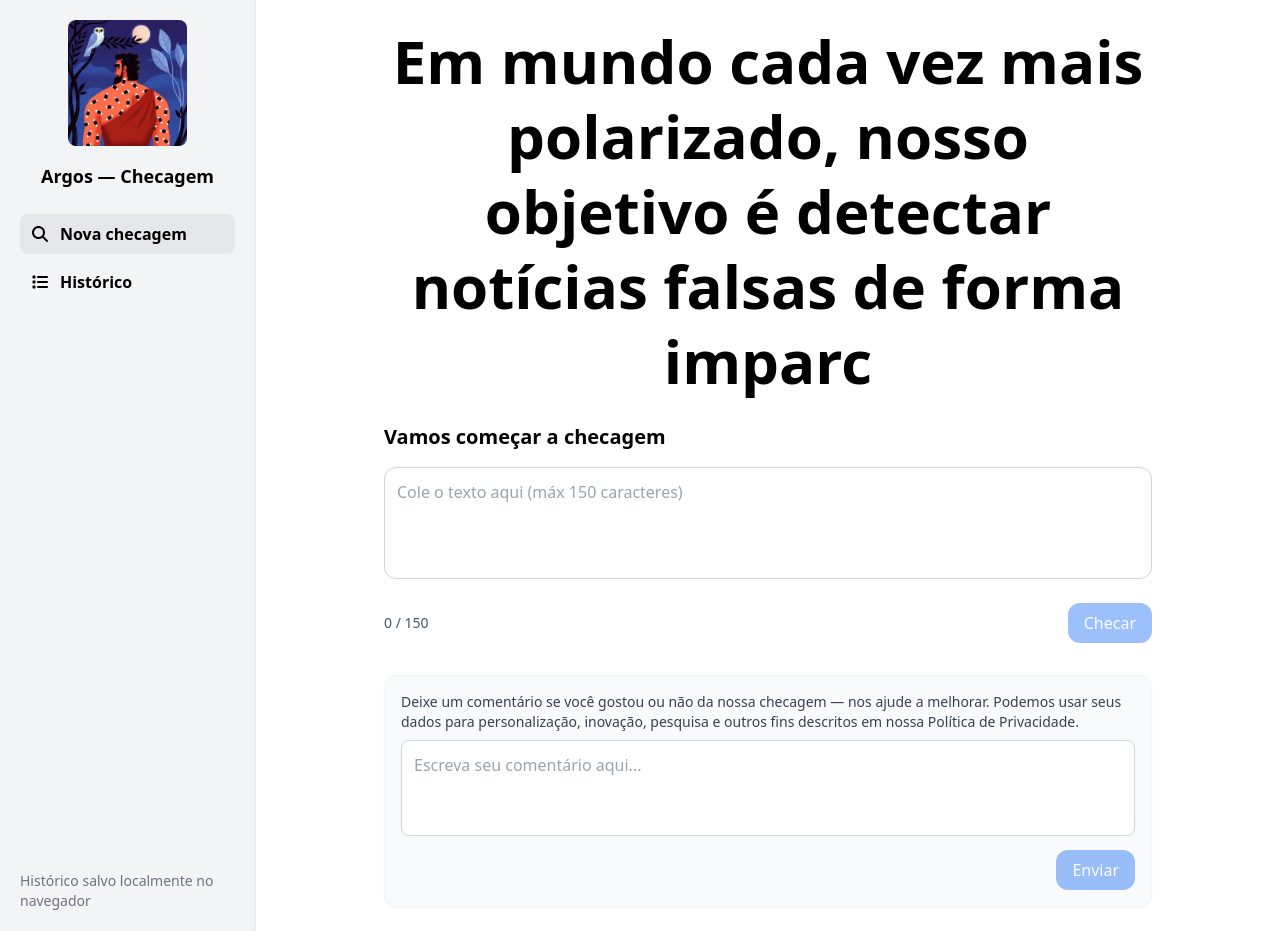
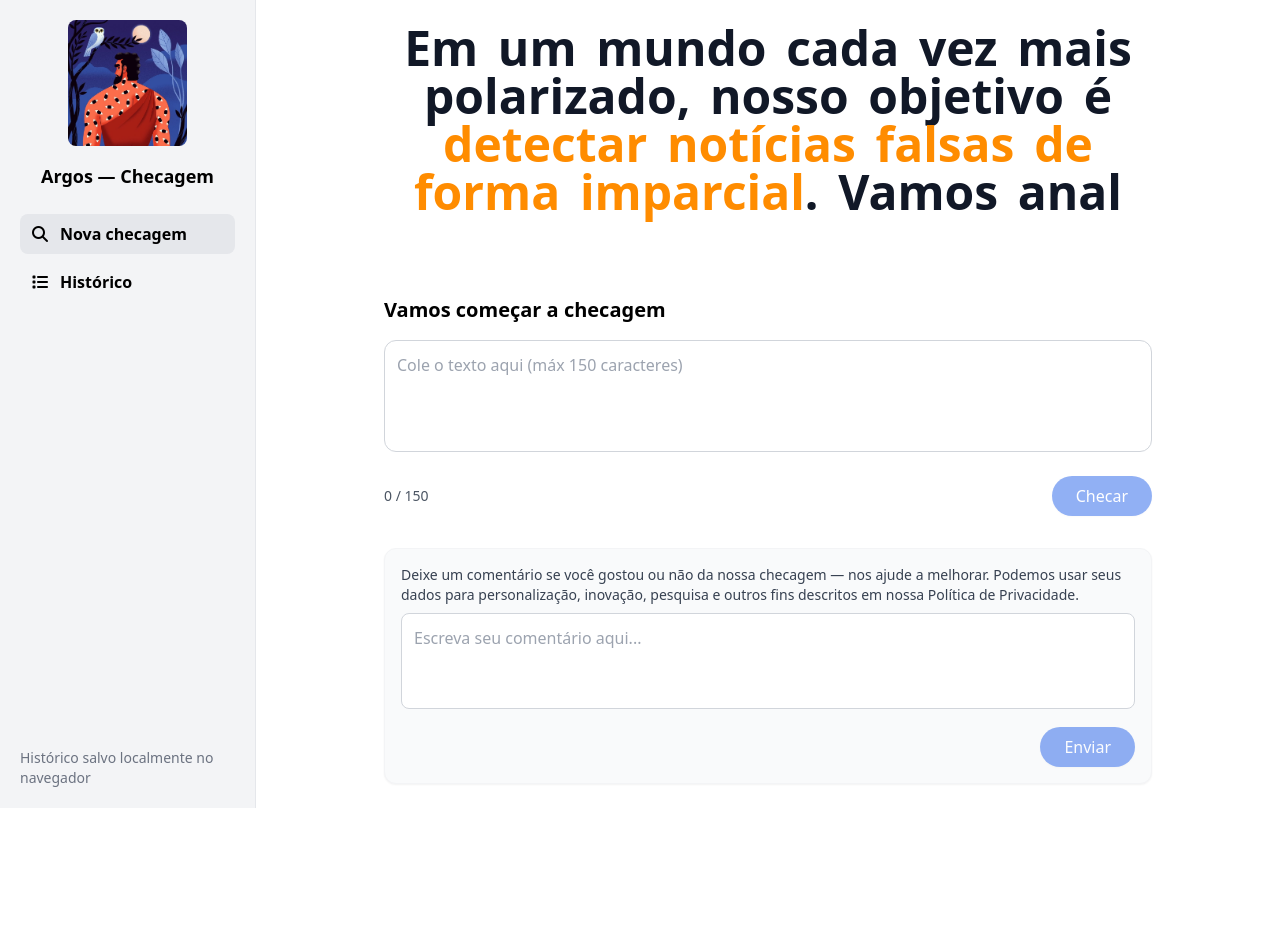
Before and after one commit to krosct/Project-ARGOS-ESS, a React (Vite) app in the folder frontend/: page / in a window 1280 px wide. After the commit the page ends 808 px from the top, so only its background shows below. Built offline with nearby package versions, Linux system fonts and the light colour scheme; no server answers.

Commit message:
Tentando Corrigir Erros Novamente

```diff
--- a/frontend/src/components/AnimatedIntro.jsx
+++ b/frontend/src/components/AnimatedIntro.jsx
@@ -3,23 +3,28 @@ import useTypewriter from "../hooks/useTypewriter";
 
 export default function AnimatedIntro() {
   const introText =
-    "Em mundo cada vez mais polarizado, nosso objetivo é detectar notícias falsas de forma imparcial, vamos analisar sua dúvida agora.";
+    "Em um mundo cada vez mais polarizado, nosso objetivo é detectar notícias falsas de forma imparcial. Vamos analisar sua dúvida agora.";
   const highlightText = "detectar notícias falsas de forma imparcial";
   const [done, setDone] = useState(false);
+
   const typed = useTypewriter(introText, {
-    speed: 60,
+    speed: 50,
     highlight: highlightText,
     onDone: () => setDone(true),
   });
 
   return (
-    <div className="w-full flex flex-col items-center">
+    <div className="w-full flex flex-col items-center mb-14">
       <div
-        className={`animated-intro text-center max-w-3xl`}
+        className="text-center max-w-3xl
+                   text-3xl md:text-5xl font-semibold leading-snug
+                   text-gray-900"
+        style={{ wordSpacing: "0.45rem" }}
         dangerouslySetInnerHTML={{ __html: typed }}
       />
+
       {!done && (
-        <div className="fixed inset-0 z-50 bg-white/0" aria-hidden="true" />
+        <div className="fixed inset-0 z-50 bg-white/0 pointer-events-none" />
       )}
     </div>
   );
--- a/frontend/src/components/CheckPanel.jsx
+++ b/frontend/src/components/CheckPanel.jsx
@@ -10,33 +10,26 @@ export default function CheckPanel() {
   const [count, setCount] = useState(0);
   const [loading, setLoading] = useState(false);
 
-  // Atualiza contador de caracteres
   React.useEffect(() => setCount(text.length), [text]);
 
   async function handleCheck() {
-    if (!text.trim() || loading) return; // evita envio vazio ou múltiplo
+    if (!text.trim() || loading) return;
 
     setLoading(true);
     setResult("Enviando para checagem...");
 
     try {
-      console.log("Enviando texto para checagem:", text);
       const check = await submitCheck(text);
 
-      if (!check || !check.id) {
-        throw new Error("Resposta inválida do servidor");
-      }
-
-      console.log("Checagem criada:", check);
+      if (!check || !check.id) throw new Error("Resposta inválida do servidor");
 
       let status = check;
-      const maxAttempts = 30; // 30 segundos de polling
+      const maxAttempts = 30;
       let attempts = 0;
 
       while (status.status !== "COMPLETED" && attempts < maxAttempts) {
         await new Promise((resolve) => setTimeout(resolve, 1000));
         status = await getCheckStatus(check.id);
-        console.log("Status atual:", status.status);
         attempts++;
       }
 
@@ -44,10 +37,10 @@ export default function CheckPanel() {
         setResult("A checagem demorou muito. Tente novamente mais tarde.");
       } else {
         setResult(status.result || status.status);
-        add(text, status.result || status.status); // atualiza histórico local
+        add(text, status.result || status.status);
       }
 
-      setText(""); // limpa o textarea após checagem
+      setText("");
     } catch (err) {
       console.error("Erro ao checar:", err);
       setResult("Erro ao checar no servidor. Tente novamente.");
@@ -65,16 +58,38 @@ export default function CheckPanel() {
         onChange={(e) => setText(e.target.value)}
         maxLength={150}
         placeholder="Cole o texto aqui (máx 150 caracteres)"
-        className="w-full p-3 rounded-xl border border-gray-300 bg-white resize-none h-28 focus:outline-none focus:ring-2 focus:ring-blue-400"
+        className="
+          w-full p-3 rounded-xl border border-gray-300
+          bg-white resize-none h-28
+          focus:outline-none focus:ring-2 focus:ring-blue-500
+        "
       />
 
       <div className="flex items-center justify-between mt-2">
         <div className="text-sm text-gray-600">{count} / 150</div>
+
         <button
           onClick={handleCheck}
           disabled={!text.trim() || loading}
-          className="px-4 py-2 bg-blue-500 hover:bg-blue-600 text-white rounded-xl disabled:opacity-50 transition-colors duration-200"
+          className={`
+            px-6 py-2
+            rounded-full
+            bg-blue-600
+            hover:bg-blue-700
+            text-white
+            font-medium
+            flex items-center gap-2
+            shadow-sm
+            transition-all duration-200
+            disabled:opacity-50 disabled:cursor-not-allowed
+            hover:shadow-md
+            ${!loading ? "hover:scale-[1.03]" : ""}
+          `}
         >
+          {loading && (
+            <span className="animate-spin w-4 h-4 border-2 border-white border-t-transparent rounded-full" />
+          )}
+
           {loading ? "Checando..." : "Checar"}
         </button>
       </div>
--- a/frontend/src/components/FeedbackPanel.jsx
+++ b/frontend/src/components/FeedbackPanel.jsx
@@ -3,12 +3,20 @@ import React, { useState } from "react";
 export default function FeedbackPanel() {
   const [text, setText] = useState("");
   const [sent, setSent] = useState(false);
+  const [loading, setLoading] = useState(false);
 
   function send() {
-    if (!text.trim()) return; // botão já desabilitado quando vazio
-    setText("");
-    setSent(true);
-    setTimeout(() => setSent(false), 3000);
+    if (!text.trim() || loading) return;
+
+    setLoading(true);
+
+    setTimeout(() => {
+      setLoading(false);
+      setSent(true);
+      setText("");
+
+      setTimeout(() => setSent(false), 3000);
+    }, 1200); // apenas simulação de envio
   }
 
   return (
@@ -23,16 +31,37 @@ export default function FeedbackPanel() {
         value={text}
         onChange={(e) => setText(e.target.value)}
         placeholder="Escreva seu comentário aqui..."
-        className="w-full h-24 mt-2 p-3 rounded-lg border border-gray-300 resize-none focus:outline-none focus:ring-2 focus:ring-blue-400"
+        className="
+          w-full h-24 mt-2 p-3 rounded-lg border border-gray-300
+          resize-none
+          focus:outline-none focus:ring-2 focus:ring-blue-400
+        "
       />
 
-      <div className="flex items-center justify-end mt-2">
+      <div className="flex items-center justify-end mt-3">
         <button
           onClick={send}
-          disabled={!text.trim()}
-          className="px-4 py-2 bg-blue-500 hover:bg-blue-600 text-white rounded-xl disabled:opacity-50 transition-colors duration-200"
+          disabled={!text.trim() || loading}
+          className={`
+            px-6 py-2
+            rounded-full
+            bg-blue-600
+            hover:bg-blue-700
+            text-white
+            font-medium
+            flex items-center gap-2
+            shadow-sm
+            transition-all duration-200
+            disabled:opacity-50 disabled:cursor-not-allowed
+            hover:shadow-md
+            ${!loading ? "hover:scale-[1.03]" : ""}
+          `}
         >
-          Enviar
+          {loading && (
+            <span className="animate-spin w-4 h-4 border-2 border-white border-t-transparent rounded-full" />
+          )}
+
+          {loading ? "Enviando..." : "Enviar"}
         </button>
       </div>
 
```
